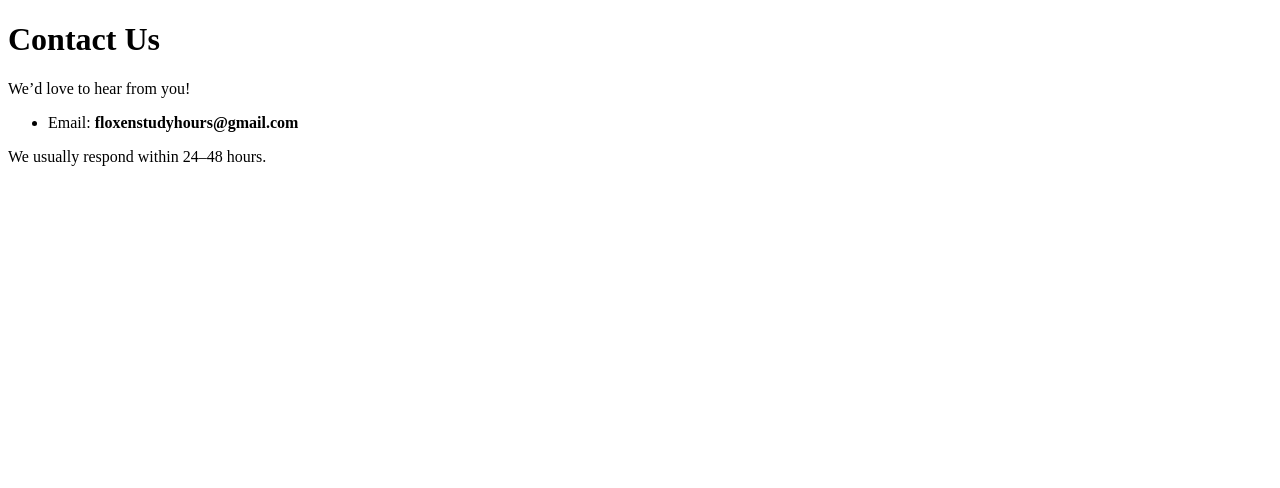
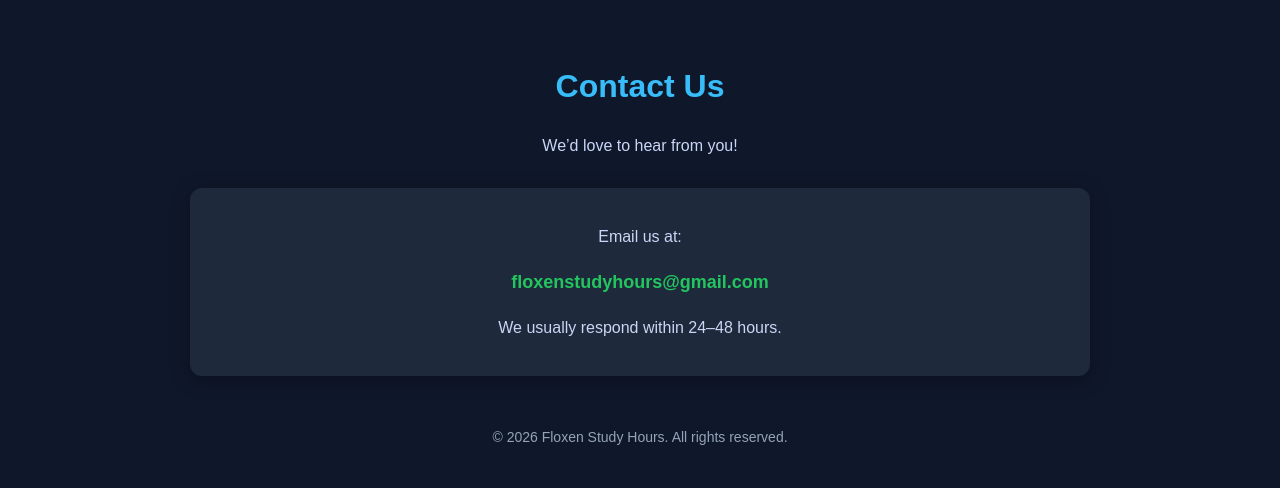
Before and after one commit to bhavishya72005/floxen-study-hours-app, a Flask app: page /contact in a window 1280 px wide. Shown: the top 488 px of the page. Run offline with Flask 3, Linux system fonts and the light colour scheme.

Commit message:
Update contact page styles

```diff
--- a/templates/contact.html
+++ b/templates/contact.html
@@ -1,26 +1,85 @@
 <!DOCTYPE html>
-<html>
+<html lang="en">
 <head>
-  <title>Contact | FloxenStudyHours</title>
+  <meta charset="UTF-8">
+  <meta name="viewport" content="width=device-width, initial-scale=1.0">
+
+  <title>Contact | Floxen Study Hours</title>
+  <meta name="description" content="Contact Floxen Study Hours for support, feedback, or queries.">
   <link rel="canonical" href="https://floxenstudyhours.com/contact">
+
+  <!-- Google Ads -->
   <script async src="https://pagead2.googlesyndication.com/pagead/js/adsbygoogle.js?client=ca-pub-2183701268775294"
      crossorigin="anonymous"></script>
+
+  <style>
+    body {
+      font-family: Arial, sans-serif;
+      line-height: 1.6;
+      margin: 0;
+      padding: 0;
+      background: #0f172a;
+      color: #e2e8f0;
+    }
+
+    .container {
+      max-width: 900px;
+      margin: auto;
+      padding: 40px 20px;
+      text-align: center;
+    }
+
+    h1 {
+      color: #38bdf8;
+      margin-bottom: 20px;
+    }
+
+    p {
+      color: #cbd5f5;
+      font-size: 16px;
+    }
+
+    .email {
+      color: #22c55e;
+      font-weight: bold;
+      font-size: 18px;
+    }
+
+    .card {
+      margin-top: 30px;
+      padding: 20px;
+      border-radius: 12px;
+      background: #1e293b;
+      box-shadow: 0 4px 20px rgba(0,0,0,0.3);
+    }
+
+    footer {
+      margin-top: 50px;
+      font-size: 14px;
+      color: #94a3b8;
+    }
+  </style>
 </head>
+
 <body>
 
-<h1>Contact Us</h1>
+<div class="container">
 
-<p>
-We’d love to hear from you!
-</p>
+  <h1>Contact Us</h1>
 
-<ul>
-  <li>Email: <b>floxenstudyhours@gmail.com</b></li>
-</ul>
+  <p>We’d love to hear from you!</p>
 
-<p>
-We usually respond within 24–48 hours.
-</p>
+  <div class="card">
+    <p>Email us at:</p>
+    <p class="email">floxenstudyhours@gmail.com</p>
+    <p>We usually respond within 24–48 hours.</p>
+  </div>
+
+  <footer>
+    © 2026 Floxen Study Hours. All rights reserved.
+  </footer>
+
+</div>
 
 </body>
 </html>
```
